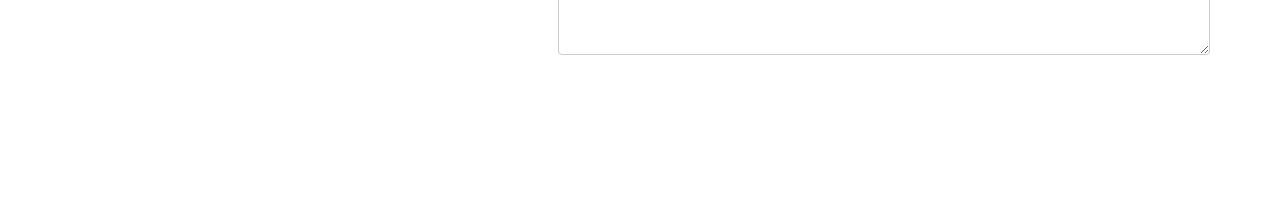
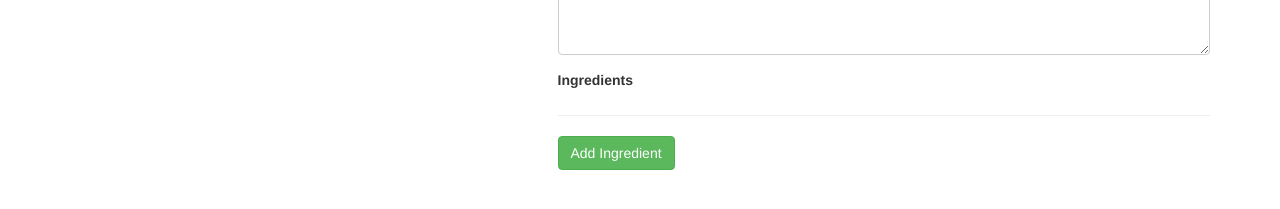
Before and after one commit to atomb0mb/legendary-recipe, an Angular app in the folder project/: page /recipes/new in a window 1280 px wide. Shown: the part 357-566 px from the top of the page. Built offline with nearby package versions, Linux system fonts and the light colour scheme.

Commit message:
Add ingredient button that add a field

```diff
--- a/project/src/app/recipes/recipe-edit/recipe-edit.component.html
+++ b/project/src/app/recipes/recipe-edit/recipe-edit.component.html
@@ -57,11 +57,14 @@
             </div>
 
             <div class="row">
+
                 <div class="col-xs-12" formArrayName="ingredients">
+                    <label for="Ingredients">Ingredients</label>
                     <div
                         class="row"
                         *ngFor="let ingredientCtrl of controls; let i = index"
-                        [formGroupName]="i">
+                        [formGroupName]="i"
+                        style="margin-top: 5px; margin-bottom: 5px;">
                         <div class="col-xs-8">
                             <input
                                 type="text"
@@ -83,6 +86,15 @@
                         </div>
 
                     </div>
+                    <hr>
+                    <div class="row">
+                        <div class="col-xs-12">
+                            <button
+                            type="button"
+                            class="btn btn-success"
+                            (click)="onAddIngredient()">Add Ingredient</button>
+                        </div>
+                    </div>
                 </div>
             </div>
 
--- a/project/src/app/recipes/recipe-edit/recipe-edit.component.ts
+++ b/project/src/app/recipes/recipe-edit/recipe-edit.component.ts
@@ -65,6 +65,14 @@ export class RecipeEditComponent implements OnInit {
     return (<FormArray>this.recipeForm.get('ingredients')).controls;
   }
 
+  // Remember to have type = button and not submit so that whenever you add ingredient, it wont submit too
+  onAddIngredient() {
+    (<FormArray>this.recipeForm.get('ingredients')).push(new FormGroup({
+      'name': new FormControl(),
+      'amount': new FormControl(),
+    }))
+  }
+
   onSubmit() {
     console.log(this.recipeForm.value);
   }
```
